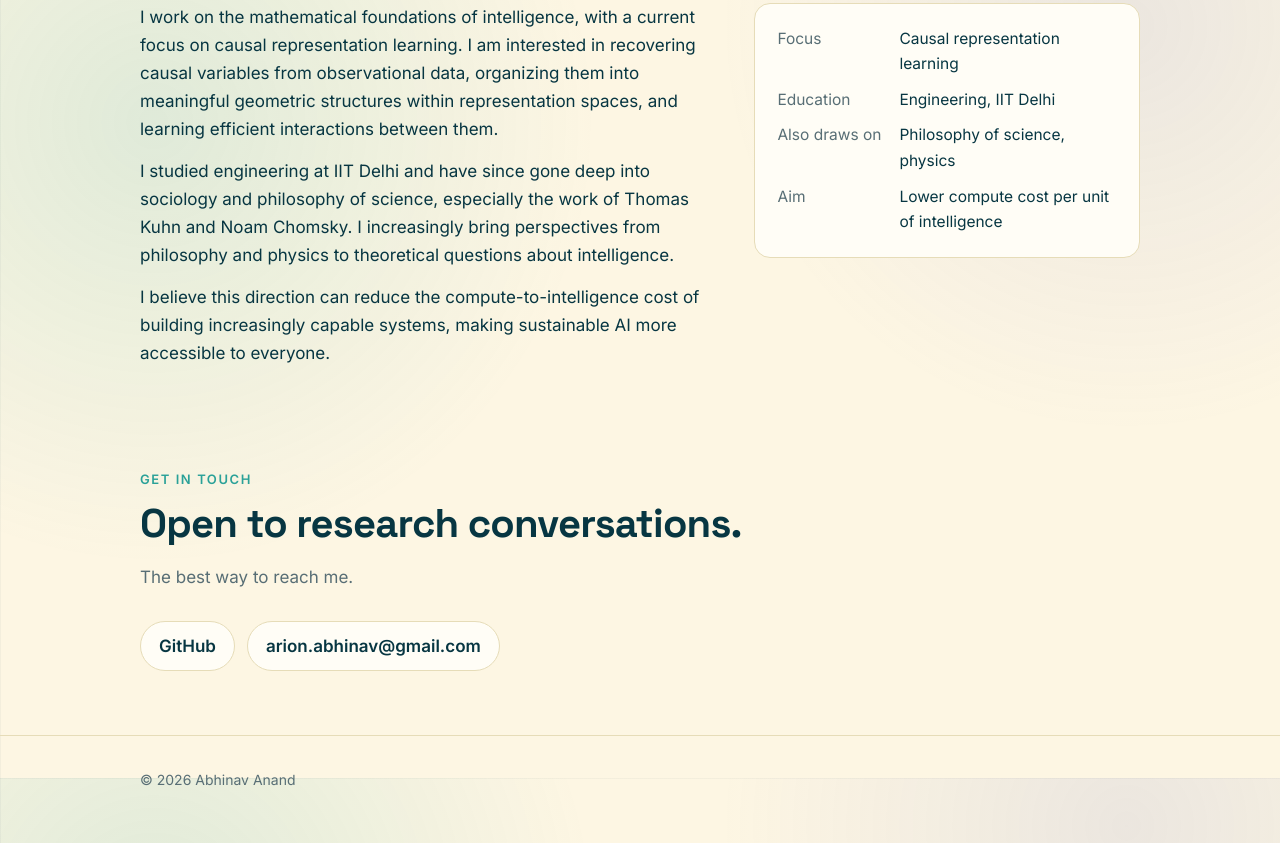
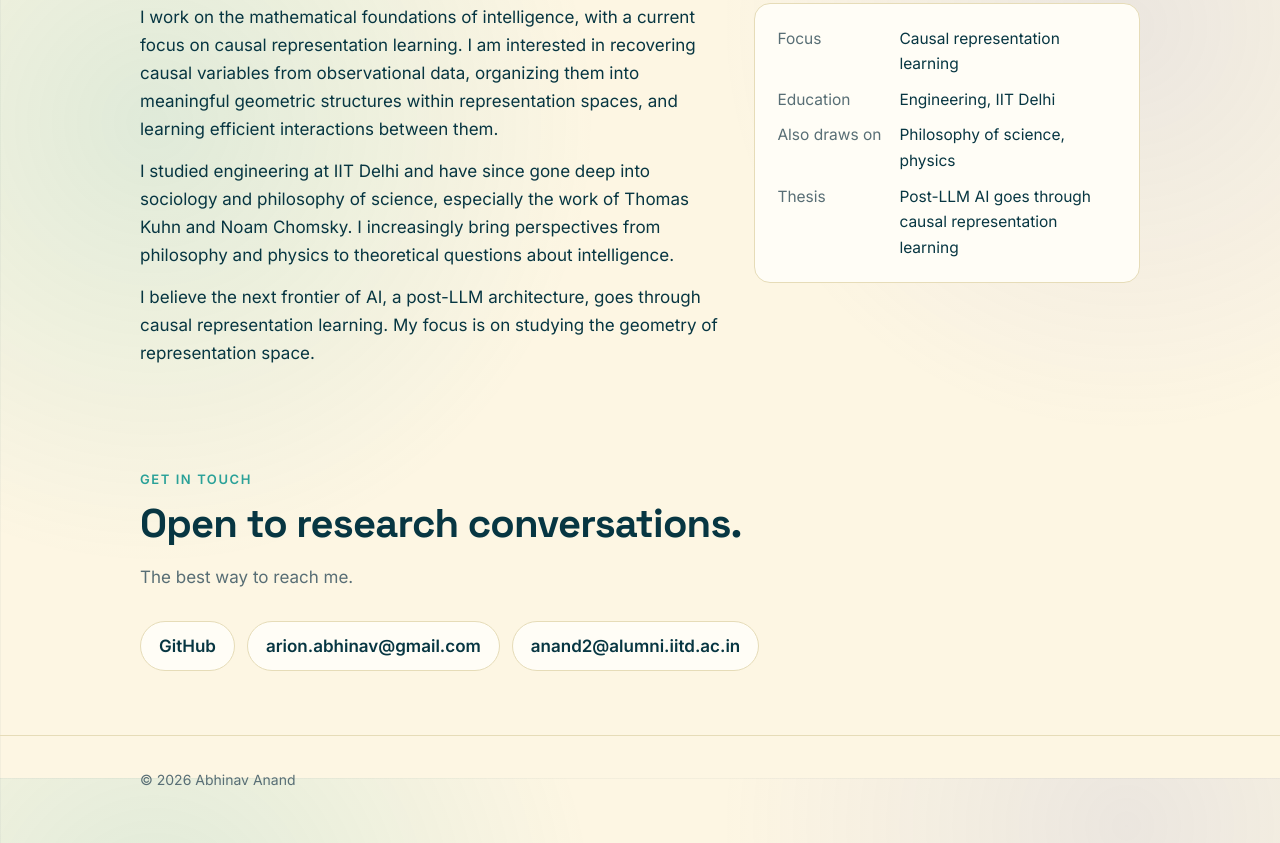
Before and after one commit to arion-a/arion-a.github.io, a plain HTML site: page index.html in a window 1280 px wide. Shown: the part 3222-4065 px from the top of the page. Drawn offline with Linux system fonts and the light colour scheme.

Commit message:
Reframe thesis, add IIT Delhi alumni email
Co-Authored-By: Claude Sonnet 5.5 <noreply@anthropic.com>

```diff
--- a/index.html
+++ b/index.html
@@ -231,14 +231,14 @@ footer{padding:32px 0 52px;color:var(--muted);font-size:14px;border-top:1px soli
         <div>
           <p>I work on the mathematical foundations of intelligence, with a current focus on causal representation learning. I am interested in recovering causal variables from observational data, organizing them into meaningful geometric structures within representation spaces, and learning efficient interactions between them.</p>
           <p>I studied engineering at IIT Delhi and have since gone deep into sociology and philosophy of science, especially the work of Thomas Kuhn and Noam Chomsky. I increasingly bring perspectives from philosophy and physics to theoretical questions about intelligence.</p>
-          <p>I believe this direction can reduce the compute-to-intelligence cost of building increasingly capable systems, making sustainable AI more accessible to everyone.</p>
+          <p>I believe the next frontier of AI, a post-LLM architecture, goes through causal representation learning. My focus is on studying the geometry of representation space.</p>
         </div>
         <aside class="facts" aria-label="Profile details">
           <dl>
             <dt>Focus</dt><dd>Causal representation learning</dd>
             <dt>Education</dt><dd>Engineering, IIT Delhi</dd>
             <dt>Also draws on</dt><dd>Philosophy of science, physics</dd>
-            <dt>Aim</dt><dd>Lower compute cost per unit of intelligence</dd>
+            <dt>Thesis</dt><dd>Post-LLM AI goes through causal representation learning</dd>
           </dl>
         </aside>
       </div>
@@ -253,6 +253,7 @@ footer{padding:32px 0 52px;color:var(--muted);font-size:14px;border-top:1px soli
       <ul>
         <li><a class="chip" href="https://github.com/arion-a">GitHub</a></li>
         <li><a class="chip" href="mailto:arion.abhinav@gmail.com">arion.abhinav@gmail.com</a></li>
+        <li><a class="chip" href="mailto:anand2@alumni.iitd.ac.in">anand2@alumni.iitd.ac.in</a></li>
       </ul>
     </div>
   </section>
```
